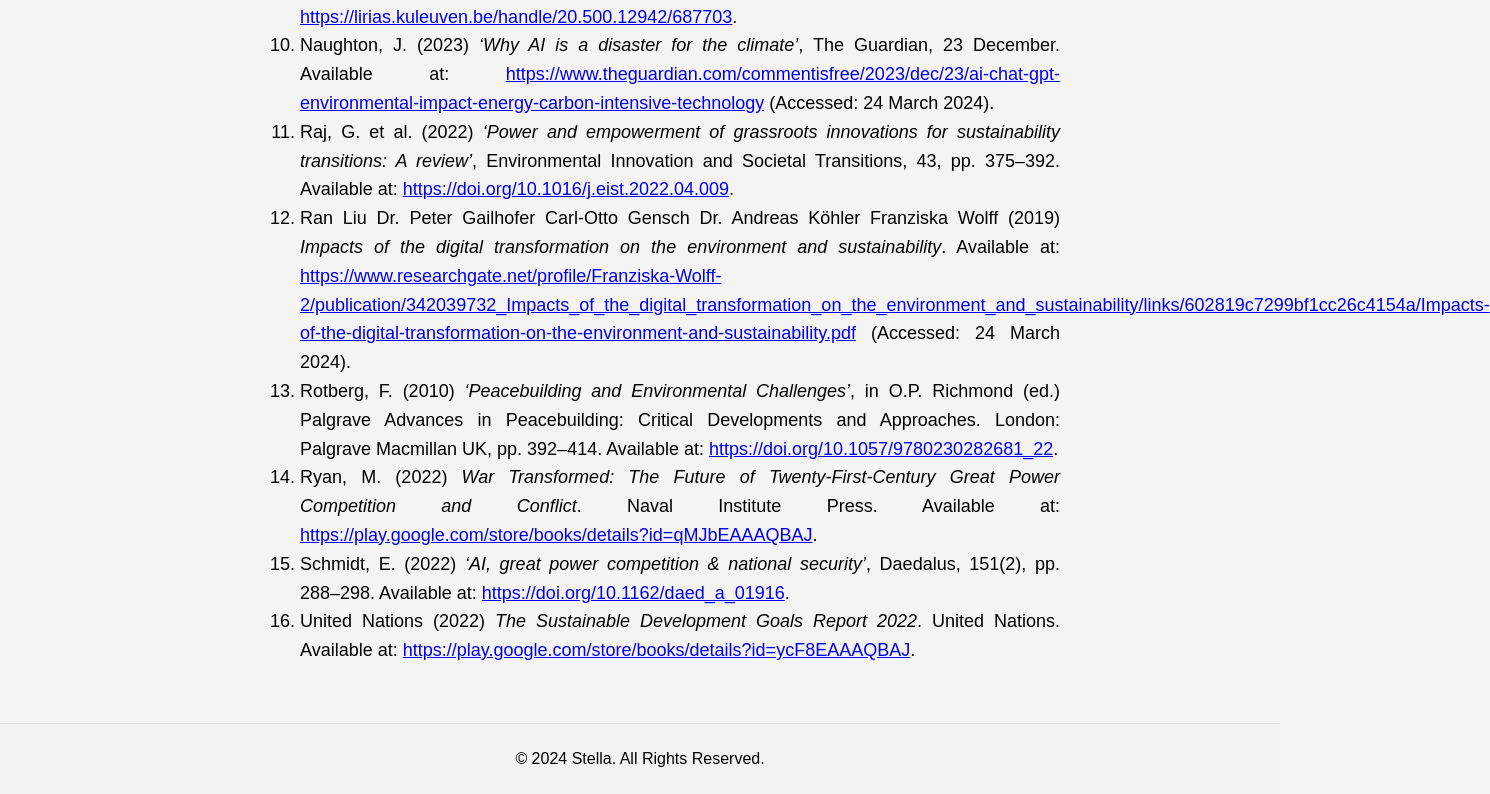
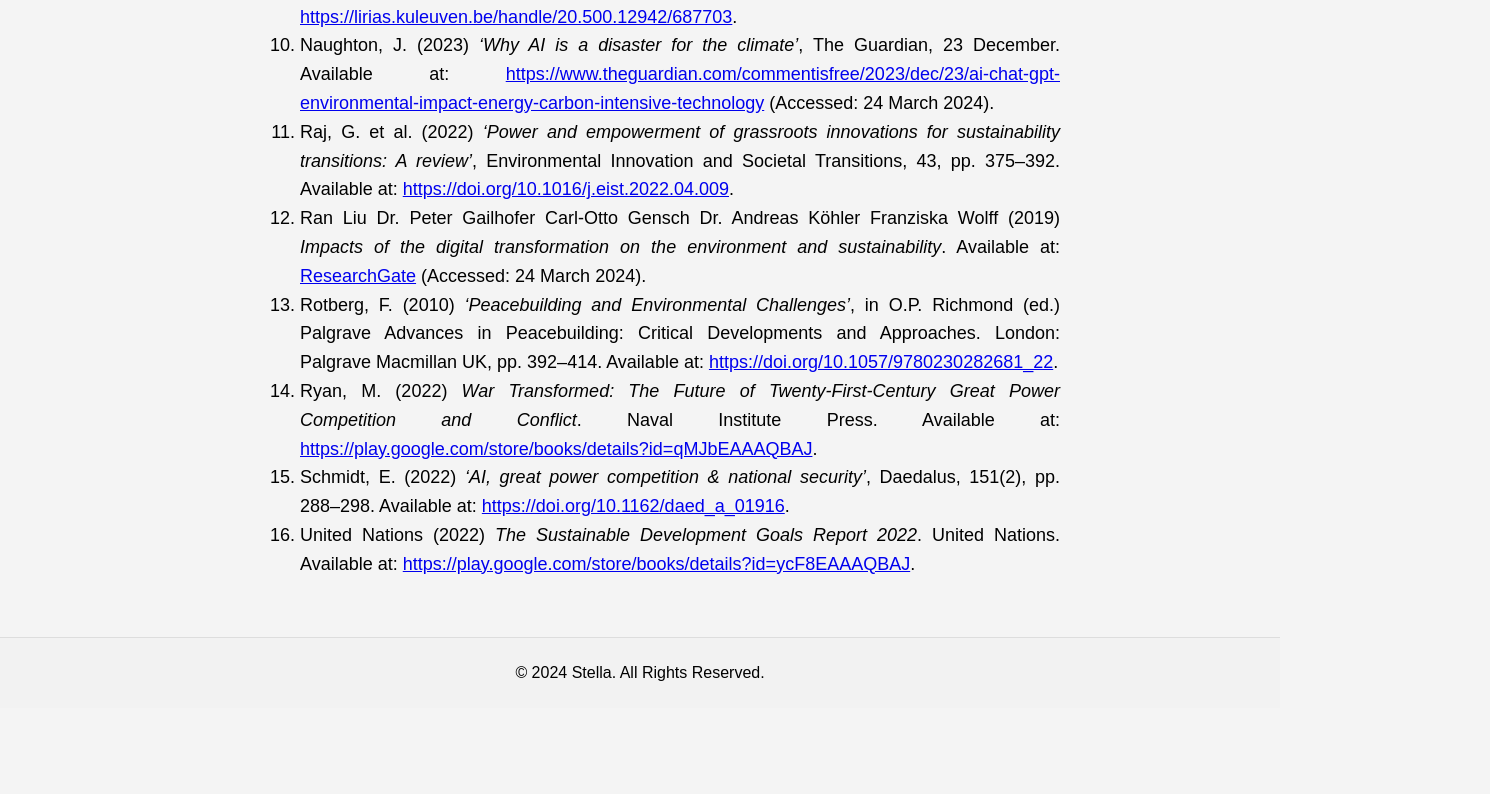
Before and after one commit to FisherSL/ePortfolio_2, a plain HTML site: page rm-unit1-reflective.html in a window 1280 px wide. Shown: the part 4662-5456 px from the top of the page, 1490 px wide, since content can reach past the window. After the commit the page ends 5370 px from the top, so only its background shows below. Drawn offline with Linux system fonts and the light colour scheme.

Commit message:
updated text wrapping

```diff
--- a/rm-unit1-reflective.html
+++ b/rm-unit1-reflective.html
@@ -195,8 +195,9 @@
                 <li id="reference12">Ran Liu Dr. Peter Gailhofer Carl-Otto Gensch Dr. Andreas Köhler Franziska Wolff
                     (2019) <i>Impacts of the digital transformation on the environment and sustainability</i>. Available
                     at: <a
-                        href="https://www.researchgate.net/profile/Franziska-Wolff-2/publication/342039732_Impacts_of_the_digital_transformation_on_the_environment_and_sustainability/links/602819c7299bf1cc26c4154a/Impacts-of-the-digital-transformation-on-the-environment-and-sustainability.pdf">https://www.researchgate.net/profile/Franziska-Wolff-2/publication/342039732_Impacts_of_the_digital_transformation_on_the_environment_and_sustainability/links/602819c7299bf1cc26c4154a/Impacts-of-the-digital-transformation-on-the-environment-and-sustainability.pdf</a>
+                        href="https://www.researchgate.net/publication/342039732_Impacts_of_the_digital_transformation_on_the_environment_and_sustainability">ResearchGate</a>
                     (Accessed: 24 March 2024).</li>
+
                 <li id="reference13">Rotberg, F. (2010) <i>‘Peacebuilding and Environmental Challenges’</i>, in O.P.
                     Richmond (ed.) Palgrave Advances in Peacebuilding: Critical Developments and Approaches. London:
                     Palgrave Macmillan UK, pp. 392–414. Available at: <a
```
